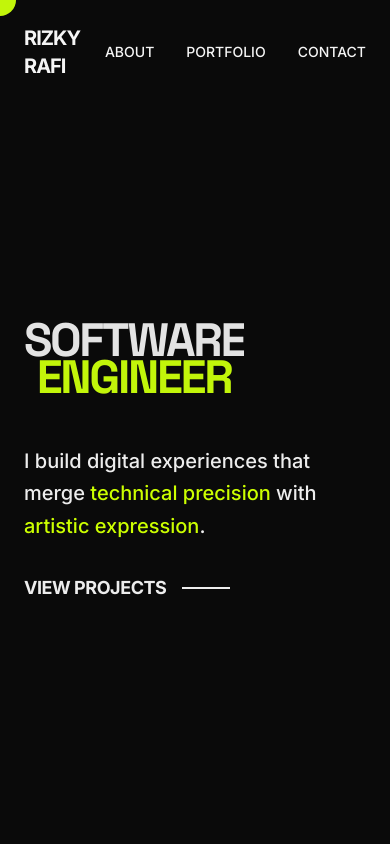
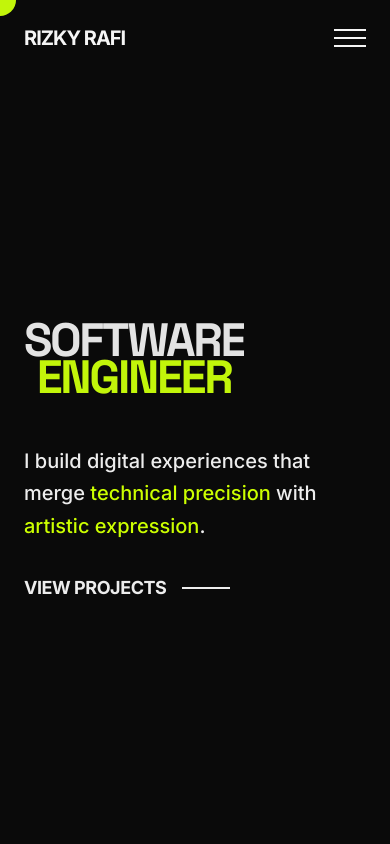
Before and after one commit to rizkraf/portfolio, a Next.js app: page / in a window 390 px wide. Shown: the top 844 px of the page. Built offline with nearby package versions, Linux system fonts and the light colour scheme.

Commit message:
feat: add navigation components with mobile menu and smooth scrolling.

```diff
--- a/app/layout.tsx
+++ b/app/layout.tsx
@@ -1,6 +1,10 @@
 import type { Metadata } from "next";
 import { Space_Grotesk, Inter } from "next/font/google";
 import "./globals.css";
+import Navigation from "@/components/Navigation";
+import Footer from "@/components/Footer";
+import CustomCursor from "@/components/CustomCursor";
+import SmoothScroll from "@/components/SmoothScroll";
 
 const spaceGrotesk = Space_Grotesk({
   variable: "--font-display",
@@ -17,10 +21,6 @@ export const metadata: Metadata = {
   description: "Portfolio of Rizky Rafi, a software engineer specializing in bold and experimental web experiences.",
 };
 
-import Navigation from "@/components/Navigation";
-import Footer from "@/components/Footer";
-import CustomCursor from "@/components/CustomCursor";
-
 export default function RootLayout({
   children,
 }: Readonly<{
@@ -29,12 +29,14 @@ export default function RootLayout({
   return (
     <html lang="en">
       <body
-        className={`${spaceGrotesk.variable} ${inter.variable} antialiased font-body bg-background text-foreground`}
+        className={`${spaceGrotesk.variable} ${inter.variable} antialiased bg-background text-foreground`}
       >
-        <CustomCursor />
-        <Navigation />
-        {children}
-        <Footer />
+        <SmoothScroll>
+          <CustomCursor />
+          <Navigation />
+          {children}
+          <Footer />
+        </SmoothScroll>
       </body>
     </html>
   );
--- /dev/null
+++ b/components/MobileMenu.tsx
@@ -0,0 +1,84 @@
+"use client";
+
+import { motion, AnimatePresence } from "framer-motion";
+import Link from "next/link";
+
+interface MobileMenuProps {
+  isOpen: boolean;
+  onClose: () => void;
+}
+
+const menuVariants = {
+  closed: {
+    opacity: 0,
+    y: "-100%",
+    transition: {
+      duration: 0.5,
+      ease: [0.76, 0, 0.24, 1] as any,
+    },
+  },
+  open: {
+    opacity: 1,
+    y: "0%",
+    transition: {
+      duration: 0.5,
+      ease: [0.76, 0, 0.24, 1] as any,
+    },
+  },
+};
+
+const linkVariants = {
+  closed: {
+    opacity: 0,
+    y: 20,
+  },
+  open: (i: number) => ({
+    opacity: 1,
+    y: 0,
+    transition: {
+      duration: 0.5,
+      delay: 0.3 + i * 0.1,
+      ease: [0.76, 0, 0.24, 1] as any,
+    },
+  }),
+};
+
+const links = [
+  { href: "#about", label: "ABOUT" },
+  { href: "#portfolio", label: "WORK" },
+  { href: "#contact", label: "CONTACT" },
+];
+
+export default function MobileMenu({ isOpen, onClose }: MobileMenuProps) {
+  return (
+    <AnimatePresence>
+      {isOpen && (
+        <motion.div
+          variants={menuVariants}
+          initial="closed"
+          animate="open"
+          exit="closed"
+          className="fixed inset-0 bg-background z-50 flex flex-col justify-center items-center"
+        >
+          <nav className="flex flex-col gap-8 text-center">
+            {links.map((link, i) => (
+              <motion.div
+                key={link.href}
+                custom={i}
+                variants={linkVariants}
+              >
+                <Link
+                  href={link.href}
+                  onClick={onClose}
+                  className="text-[12vw] font-bold tracking-tighter hover:text-accent transition-colors"
+                >
+                  {link.label}
+                </Link>
+              </motion.div>
+            ))}
+          </nav>
+        </motion.div>
+      )}
+    </AnimatePresence>
+  );
+}
--- a/components/Navigation.tsx
+++ b/components/Navigation.tsx
@@ -1,24 +1,69 @@
+"use client";
+
 import Link from "next/link";
+import { useState } from "react";
+import { motion, useScroll, useMotionValueEvent } from "framer-motion";
+import MobileMenu from "./MobileMenu";
 
 export default function Navigation() {
+  const [hidden, setHidden] = useState(false);
+  const [isMobileMenuOpen, setIsMobileMenuOpen] = useState(false);
+  const { scrollY } = useScroll();
+
+  useMotionValueEvent(scrollY, "change", (latest) => {
+    const previous = scrollY.getPrevious() ?? 0;
+    if (latest > previous && latest > 150 && !isMobileMenuOpen) {
+      setHidden(true);
+    } else {
+      setHidden(false);
+    }
+  });
+
   return (
-    <nav className="fixed top-0 left-0 w-full z-50 px-6 py-6 mix-blend-difference text-white">
-      <div className="flex justify-between items-center max-w-7xl mx-auto">
-        <Link href="/" className="text-xl font-bold tracking-tighter hover:opacity-70 transition-opacity">
-          RIZKY RAFI
-        </Link>
-        <div className="flex gap-8 text-sm font-medium">
-          <Link href="#about" className="hover:underline decoration-accent underline-offset-4">
-            ABOUT
+    <>
+      <motion.nav
+        variants={{
+          visible: { y: 0 },
+          hidden: { y: "-100%" },
+        }}
+        animate={hidden ? "hidden" : "visible"}
+        transition={{ duration: 0.35, ease: "easeInOut" }}
+        className="fixed top-0 w-full z-[60] px-6 py-6 mix-blend-difference text-white"
+      >
+        <div className="max-w-7xl mx-auto flex justify-between items-center">
+          <Link href="/" className="text-xl font-bold tracking-tighter">
+            RIZKY RAFI
           </Link>
-          <Link href="#portfolio" className="hover:underline decoration-accent underline-offset-4">
-            PORTFOLIO
-          </Link>
-          <Link href="#contact" className="hover:underline decoration-accent underline-offset-4">
-            CONTACT
-          </Link>
+
+          {/* Desktop Menu */}
+          <div className="hidden md:flex gap-8 text-sm font-medium">
+            <Link href="#about" className="hover:text-accent transition-colors">ABOUT</Link>
+            <Link href="#portfolio" className="hover:text-accent transition-colors">WORK</Link>
+            <Link href="#contact" className="hover:text-accent transition-colors">CONTACT</Link>
+          </div>
+
+          {/* Mobile Toggle */}
+          <button
+            className="md:hidden flex flex-col gap-1.5 z-[70] relative"
+            onClick={() => setIsMobileMenuOpen(!isMobileMenuOpen)}
+          >
+            <motion.span
+              animate={isMobileMenuOpen ? { rotate: 45, y: 8 } : { rotate: 0, y: 0 }}
+              className="w-8 h-[2px] bg-white block"
+            />
+            <motion.span
+              animate={isMobileMenuOpen ? { opacity: 0 } : { opacity: 1 }}
+              className="w-8 h-[2px] bg-white block"
+            />
+            <motion.span
+              animate={isMobileMenuOpen ? { rotate: -45, y: -8 } : { rotate: 0, y: 0 }}
+              className="w-8 h-[2px] bg-white block"
+            />
+          </button>
         </div>
-      </div>
-    </nav>
+      </motion.nav>
+
+      <MobileMenu isOpen={isMobileMenuOpen} onClose={() => setIsMobileMenuOpen(false)} />
+    </>
   );
 }
--- /dev/null
+++ b/components/SmoothScroll.tsx
@@ -0,0 +1,29 @@
+"use client";
+
+import { ReactNode, useEffect } from "react";
+import Lenis from "lenis";
+
+export default function SmoothScroll({ children }: { children: ReactNode }) {
+  useEffect(() => {
+    const lenis = new Lenis({
+      duration: 1.2,
+      easing: (t) => Math.min(1, 1.001 - Math.pow(2, -10 * t)),
+      orientation: "vertical",
+      gestureOrientation: "vertical",
+      smoothWheel: true,
+    });
+
+    function raf(time: number) {
+      lenis.raf(time);
+      requestAnimationFrame(raf);
+    }
+
+    requestAnimationFrame(raf);
+
+    return () => {
+      lenis.destroy();
+    };
+  }, []);
+
+  return <>{children}</>;
+}
--- a/package.json
+++ b/package.json
@@ -10,6 +10,7 @@
   },
   "dependencies": {
     "framer-motion": "^12.23.24",
+    "lenis": "^1.3.15",
     "next": "16.0.5",
     "react": "19.2.0",
     "react-dom": "19.2.0"
```
Also changed, not shown: 1 other file (tests, documents, lock files or other folders).
